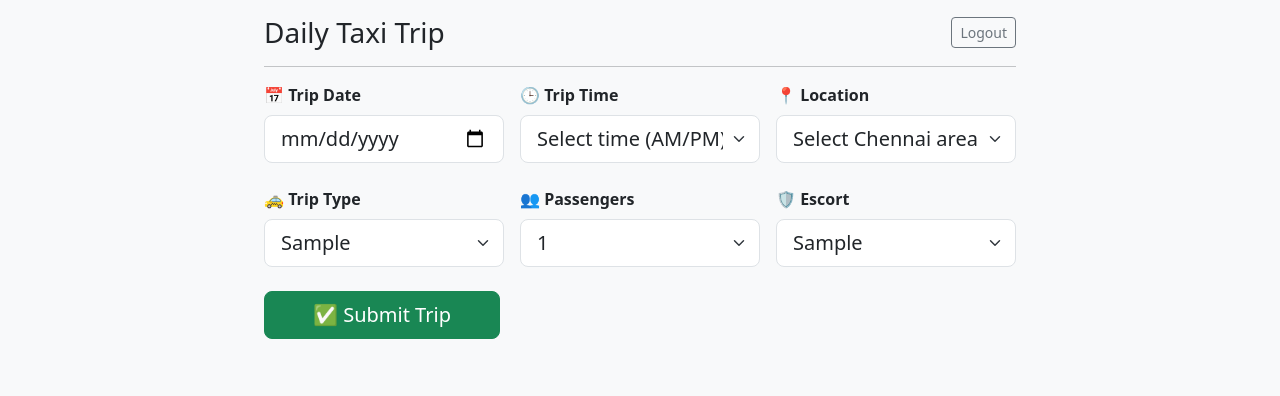
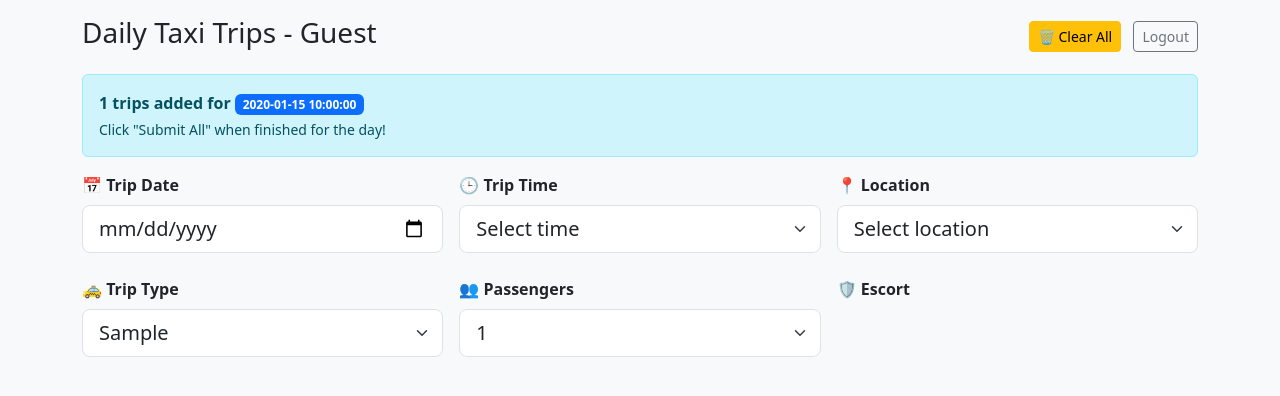
Before and after one commit to sabarish256/Daily-Trip-updation, a Flask app: template templates/trip_form.html in a window 1280 px wide. Shown: the top 396 px of the page. Run offline with Flask 3, Linux system fonts and the light colour scheme; the template is opened without the code that fills it: most values are stand-ins (such as "Sample title", 1, 10 or a date in 2020).

Commit message:
Update trip_form.html

```diff
--- a/templates/trip_form.html
+++ b/templates/trip_form.html
@@ -4,43 +4,35 @@
     <title>Daily Taxi Trip</title>
     <meta name="viewport" content="width=device-width, initial-scale=1.0">
     <link href="https://cdn.jsdelivr.net/npm/bootstrap@5.3.2/dist/css/bootstrap.min.css" rel="stylesheet">
-    <style>
-        /* Mobile-first customizations */
-        @media (max-width: 768px) {
-            .form-label { font-size: 14px; }
-            .form-control, .form-select { font-size: 16px; padding: 12px; }
-            .container { padding: 15px; }
-            h3 { font-size: 1.4rem; }
-        }
-        /* Larger phones/tablets */
-        @media (min-width: 769px) {
-            .container { max-width: 800px; }
-        }
-    </style>
 </head>
 <body class="bg-light">
-<div class="container py-3 px-2 px-md-4">
-    <div class="d-flex justify-content-between align-items-center mb-3 flex-wrap">
-        <h3 class="mb-2 mb-md-0">Daily Taxi Trip</h3>
-        <a href="{{ url_for('logout') }}" class="btn btn-outline-secondary btn-sm">Logout</a>
+<div class="container py-3">
+    <div class="d-flex justify-content-between align-items-center mb-3">
+        <h3>Daily Taxi Trips - {{ username|default('Guest') }}</h3>
+        <div>
+            <a href="{{ url_for('clear_trips') }}" class="btn btn-warning btn-sm me-2">🗑️ Clear All</a>
+            <a href="{{ url_for('logout') }}" class="btn btn-outline-secondary btn-sm">Logout</a>
+        </div>
     </div>
-    <hr class="my-3">
 
-    {% if error %}
-        <div class="alert alert-danger">{{ error }} </div>
+    {% if trips %}
+    <div class="alert alert-info">
+        <strong>{{ trips|length }} trips added for <span class="badge bg-primary">{{ trip_date }}</span></strong>
+        <small class="d-block mt-1">Click "Submit All" when finished for the day!</small>
+    </div>
     {% endif %}
 
-    <form method="post" class="mt-3">
-        <!-- ROW 1: Date, Time, Location -->
+    <form method="post">
         <div class="row g-3 mb-4">
             <div class="col-12 col-md-4">
                 <label class="form-label fw-bold">📅 Trip Date</label>
-                <input type="date" class="form-control form-control-lg" name="trip_date" required>
+                <input type="date" class="form-control form-control-lg" name="trip_date"
+                       value="{{ trip_date }}" required>
             </div>
             <div class="col-12 col-md-4">
                 <label class="form-label fw-bold">🕒 Trip Time</label>
                 <select class="form-select form-select-lg" name="trip_time" required>
-                    <option value="">Select time (AM/PM)</option>
+                    <option value="">Select time</option>
                     {% for t in time_options %}
                         <option value="{{ t }}">{{ t }}</option>
                     {% endfor %}
@@ -49,15 +41,13 @@
             <div class="col-12 col-md-4">
                 <label class="form-label fw-bold">📍 Location</label>
                 <select class="form-select form-select-lg" name="location" required>
-                    <option value="">Select Chennai area</option>
+                    <option value="">Select location</option>
                     {% for loc in locations %}
                         <option value="{{ loc }}">{{ loc }}</option>
                     {% endfor %}
                 </select>
             </div>
         </div>
-
-        <!-- ROW 2: Trip Type, Passengers, Escort -->
         <div class="row g-3 mb-4">
             <div class="col-12 col-md-4">
                 <label class="form-label fw-bold">🚕 Trip Type</label>
@@ -77,18 +67,4 @@
             </div>
             <div class="col-12 col-md-4">
                 <label class="form-label fw-bold">🛡️ Escort</label>
-                <select class="form-select form-select-lg" name="escort" required>
-                    {% for e in escort_options %}
-                        <option value="{{ e }}">{{ e }}</option>
-                    {% endfor %}
-                </select>
-            </div>
-        </div>
-
-        <div class="d-grid d-md-block">
-            <button class="btn btn-success btn-lg px-5" type="submit">✅ Submit Trip</button>
-        </div>
-    </form>
-</div>
-</body>
-</html>
+                <select
```
